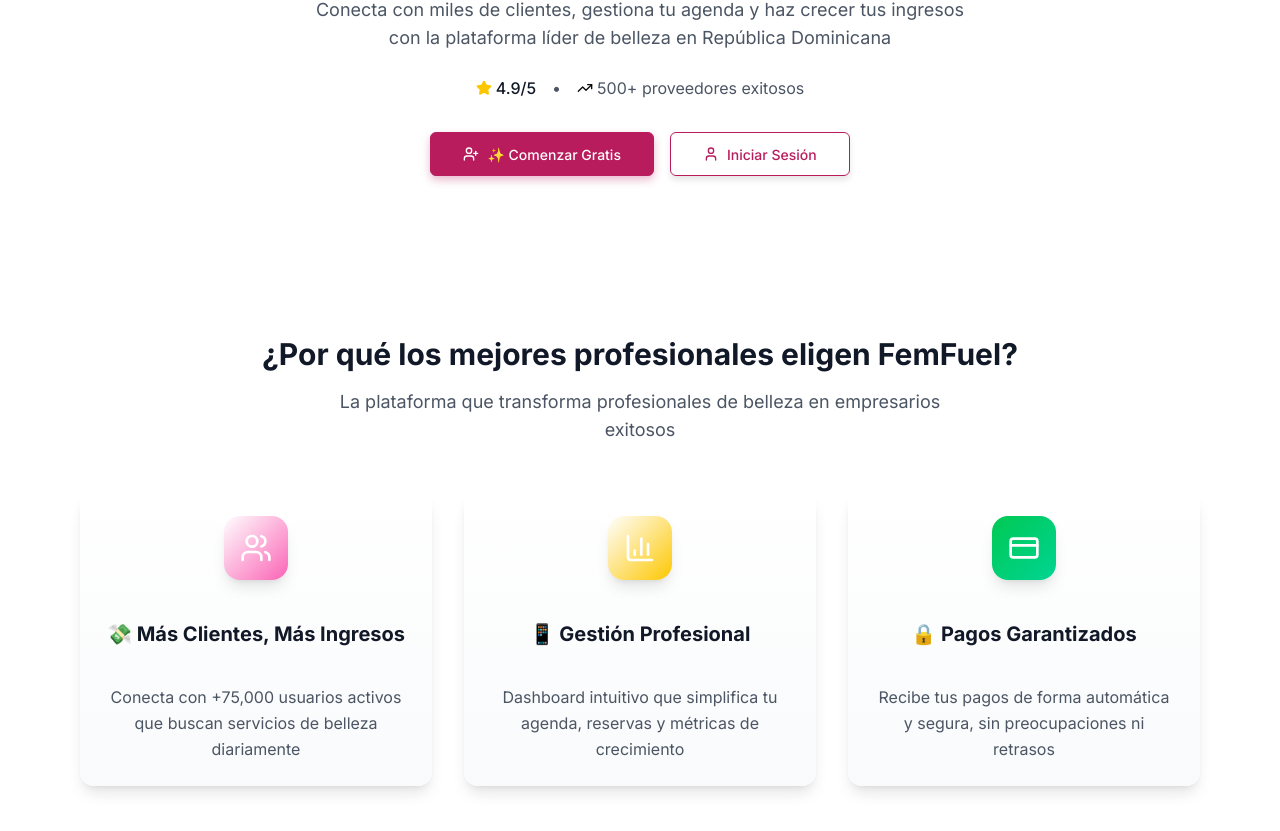
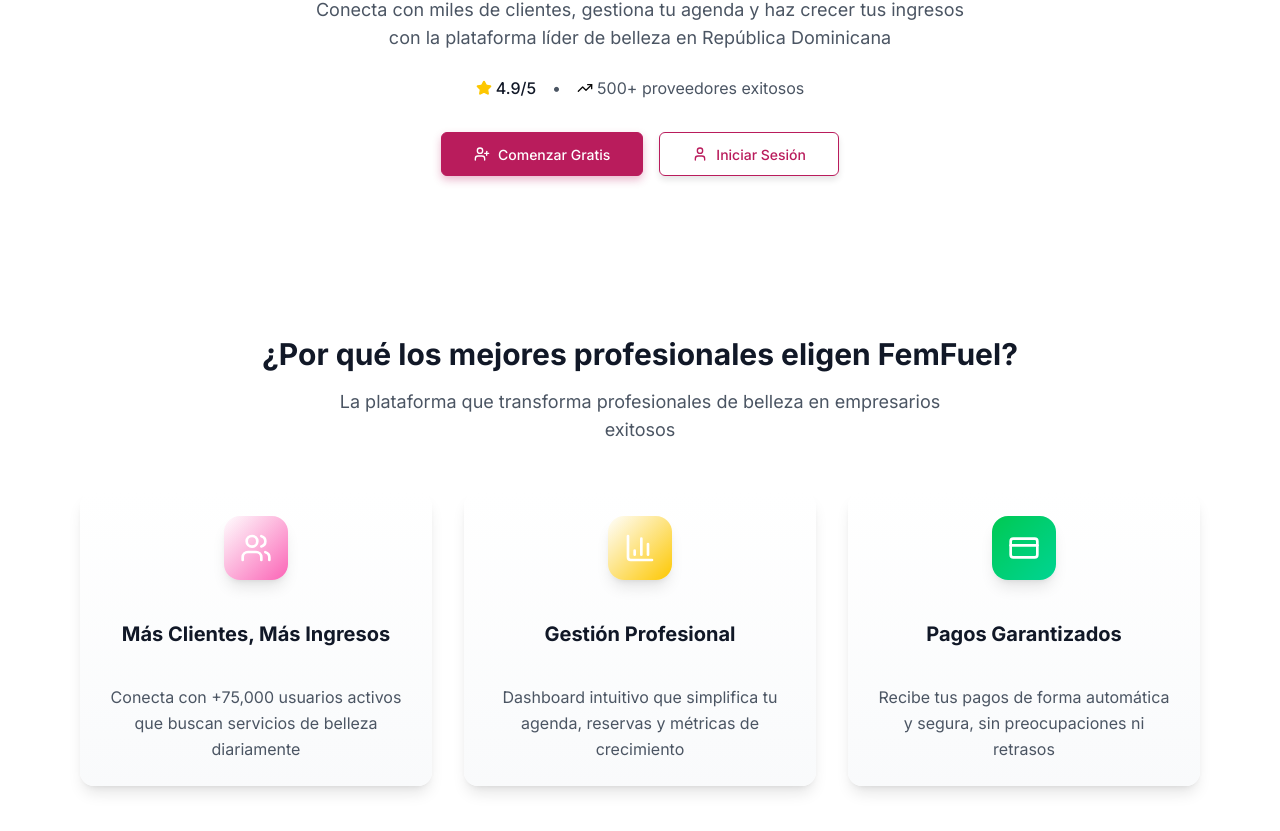
Before and after one commit to tamarpinder/femfuel-beauty-web-vendor, a Next.js app: page / in a window 1280 px wide. Shown: the part 389-1220 px from the top of the page. Built offline with nearby package versions, Linux system fonts and the light colour scheme; no server answers.

Commit message:
Remove emojis from buttons and value proposition titles
Clean up UI by removing emojis from "Comenzar Gratis" button and value proposition section titles (Más Clientes, Gestión Profesional, Pagos Garantizados) for more professional appearance.

Author: Tamar Pinder

```diff
--- a/components/vendor-hero.tsx
+++ b/components/vendor-hero.tsx
@@ -35,7 +35,7 @@
           <div className="flex flex-col sm:flex-row items-center justify-center gap-4">
             <button className="femfuel-button-lg">
               <UserPlus className="h-4 w-4" />
-              <span>✨ Comenzar Gratis</span>
+              <span>Comenzar Gratis</span>
             </button>
             <button className="glassmorphism-button-lg">
               <User className="h-4 w-4" />
--- a/components/vendor-value-proposition.tsx
+++ b/components/vendor-value-proposition.tsx
@@ -5,19 +5,19 @@
   const benefits = [
     {
       icon: Users,
-      title: "💸 Más Clientes, Más Ingresos",
+      title: "Más Clientes, Más Ingresos",
       description: "Conecta con +75,000 usuarios activos que buscan servicios de belleza diariamente",
       color: "bg-gradient-to-br from-femfuel-rose to-pink-400"
     },
     {
       icon: BarChart3,
-      title: "📱 Gestión Profesional",
+      title: "Gestión Profesional",
       description: "Dashboard intuitivo que simplifica tu agenda, reservas y métricas de crecimiento",
       color: "bg-gradient-to-br from-femfuel-gold to-yellow-400"
     },
     {
       icon: CreditCard,
-      title: "🔒 Pagos Garantizados",
+      title: "Pagos Garantizados",
       description: "Recibe tus pagos de forma automática y segura, sin preocupaciones ni retrasos",
       color: "bg-gradient-to-br from-green-500 to-emerald-400"
     },
```
